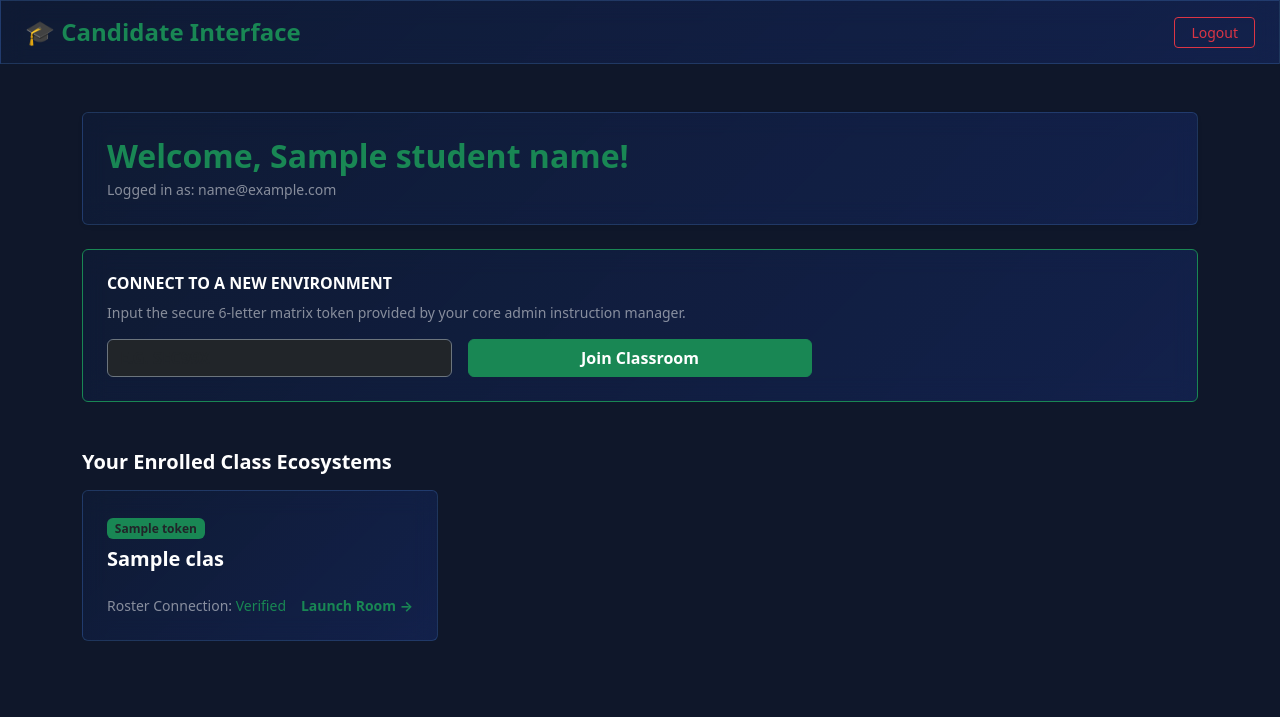
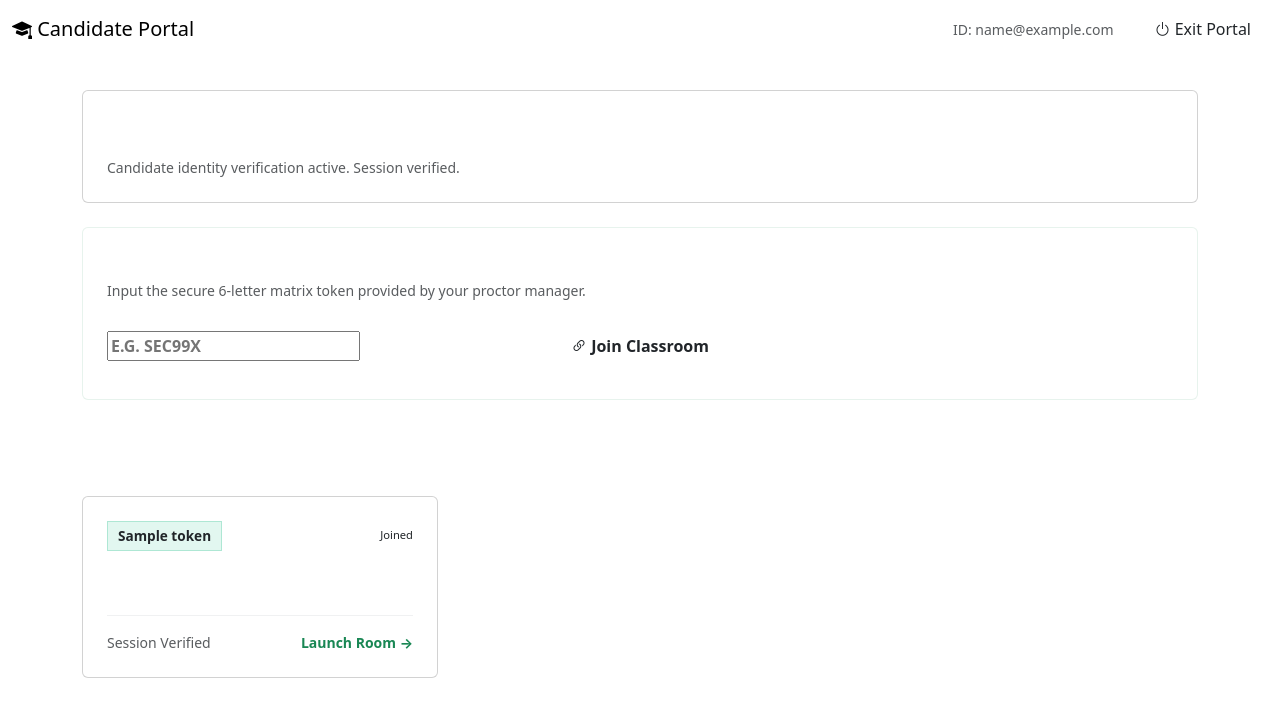
Before and after one commit to Jaskiratkaur912/ExamGuard-AI, a Flask app: template templates/student_gateway.html in a window 1280 px wide. Shown: the top 717 px of the page. Run offline with Flask 3, Linux system fonts and the light colour scheme; the template is opened without the code that fills it: most values are stand-ins (such as "Sample title", 1, 10 or a date in 2020).

Commit message:
Update student_gateway.html

```diff
--- a/templates/student_gateway.html
+++ b/templates/student_gateway.html
@@ -1,65 +1,94 @@
-<!doctype html>
-<html lang="en">
-<head>
-  <meta charset="utf-8">
-  <meta name="viewport" content="width=device-width, initial-scale=1">
-  <title>Student Candidate Gateway</title>
-  <link href="https://cdn.jsdelivr.net/npm/bootstrap@5.3.8/dist/css/bootstrap.min.css" rel="stylesheet">
+{% extends "base.html" %}
+
+{% block title %}Student Academic Portal | ExamGuard-AI{% endblock %}
+
+{% block head %}
 <style>
-    body { background-color: #0f172a; color: #fff; }
-    .glass-panel {
-      background: linear-gradient(135deg, rgba(15, 32, 67, 0.4), rgba(30, 64, 175, 0.25));
-      backdrop-filter: blur(12px); border: 1px solid rgba(96, 165, 250, 0.2);
-    }
   .class-card {
-      transition: transform 0.2s, box-shadow 0.2s;
+    transition: all 0.3s cubic-bezier(0.16, 1, 0.3, 1);
   }
   .class-card:hover {
     transform: translateY(-4px);
-      box-shadow: 0 8px 20px rgba(16, 185, 129, 0.25);
-      border-color: rgba(16, 185, 129, 0.5) !important;
+    border-color: var(--border-glowing-green) !important;
+    box-shadow: var(--shadow-glow-green);
+  }
+  .token-badge-gateway {
+    background: rgba(16, 185, 129, 0.12);
+    color: var(--accent-green);
+    border: 1px solid rgba(16, 185, 129, 0.25);
+    font-family: var(--font-mono);
+    font-weight: 700;
+    font-size: 0.85rem;
+    border-radius: var(--radius-sm);
+    padding: 4px 10px;
+  }
+  .modal-content-danger {
+    background: rgba(20, 8, 8, 0.95) !important;
+    backdrop-filter: blur(20px);
+    border: 1px solid rgba(239, 68, 68, 0.3) !important;
+    border-radius: var(--radius-lg) !important;
   }
 </style>
-</head>
-<body>
-  <nav class="navbar glass-panel sticky-top mb-4 px-4">
-    <span class="navbar-brand fw-bold text-success fs-4">🎓 Candidate Interface</span>
-    <a href="/logout" class="btn btn-outline-danger btn-sm px-3">Logout</a>
+{% endblock %}
+
+{% block content %}
+<!-- Navbar -->
+<nav class="navbar navbar-expand-lg navbar-custom sticky-top mb-4">
+  <div class="container-fluid d-flex align-items-center justify-content-between">
+    <a class="navbar-brand text-gradient-green" href="#">
+      <i class="bi bi-mortarboard-fill"></i> Candidate Portal
+    </a>
+    <div class="d-flex align-items-center gap-3">
+      <span class="me-2 text-muted small d-none d-sm-inline">ID: {{ student_email }}</span>
+      <a href="/logout" class="btn btn-danger-custom py-2 px-3">
+        <i class="bi bi-power"></i> Exit Portal
+      </a>
+    </div>
+  </div>
 </nav>
 
-  <div class="container py-4">
+<!-- Main Container -->
+<div class="container py-2 animate-fade-in">
 
-    <div class="card glass-panel text-white p-4 rounded shadow-sm mb-4">
-      <h2 class="fw-bold text-success mb-1">Welcome, {{ student_name }}!</h2>
-      <p class="text-white-50 m-0 small">Logged in as: {{ student_email }}</p>
+  <!-- Welcome Banner -->
+  <div class="card glass-panel text-white p-4 mb-4">
+    <h2 class="fw-bold text-gradient-green mb-1">Welcome, {{ student_name }}!</h2>
+    <p class="text-muted m-0 small">Candidate identity verification active. Session verified.</p>
   </div>
 
   {% if request.args.get('error') %}
-    <div class="alert alert-danger bg-danger-subtle text-danger border-danger-subtle small py-2 mb-4" role="alert">
-      ⚠️ {{ request.args.get('error') }}
+  <div class="alert alert-danger bg-danger-subtle text-danger border-danger-subtle small py-2 mb-4 rounded-3" role="alert">
+    <i class="bi bi-exclamation-triangle-fill"></i> {{ request.args.get('error') }}
   </div>
   {% endif %}
 
-    <div class="card glass-panel p-4 mb-5 border-success border-opacity-20">
+  <!-- Join Classroom Panel -->
+  <div class="card glass-panel p-4 mb-5 border-success border-opacity-10">
     <h5 class="fw-bold text-white mb-2 fs-6 text-uppercase tracking-wider">Connect to a New Environment</h5>
-      <p class="text-white-50 small mb-3">Input the secure 6-letter matrix token provided by your core admin instruction manager.</p>
+    <p class="text-muted small mb-3">Input the secure 6-letter matrix token provided by your proctor manager.</p>
 
-      <form action="/join-classroom" method="POST" class="row g-3 max-width-md">
-
+    <form action="/join-classroom" method="POST" class="row g-3 align-items-center">
       <div class="col-sm-8 col-md-4">
-          <input type="text" name="class_code" class="form-control bg-dark text-success border-secondary fw-bold tracking-widest text-uppercase" placeholder="e.g. SEC99X" maxlength="6" required>
+        <input type="text" name="class_code" class="form-control-custom fw-bold tracking-widest text-uppercase text-success font-mono" placeholder="e.g. SEC99X" maxlength="6" required autocomplete="off">
       </div>
       <div class="col-sm-4">
-          <button type="submit" class="btn btn-success w-100 px-4 fw-bold">Join Classroom</button>
+        <button type="submit" class="btn btn-success-custom w-100 py-3 fw-bold">
+          <i class="bi bi-link-45deg"></i> Join Classroom
+        </button>
       </div>
     </form>
   </div>
 
-    <h4 class="fw-bold text-white mb-3 fs-5">Your Enrolled Class Ecosystems</h4>
+  <!-- Enrolled Classrooms Grid -->
+  <h4 class="fw-bold text-white mb-4 fs-5">Your Enrolled Class Ecosystems</h4>
   <div class="row g-4">
     {% if not my_classes %}
     <div class="col-12">
-        <p class="text-white-50 small bg-dark bg-opacity-20 p-4 rounded border border-secondary text-center">No active class nodes found. Input a token sequence above to route connection access links.</p>
+      <div class="text-center py-5 glass-panel bg-opacity-10 border border-secondary border-opacity-10">
+        <div class="fs-1 text-muted mb-3"><i class="bi bi-folder-symlink"></i></div>
+        <h5 class="text-white-50">No active class connections found</h5>
+        <p class="text-muted small mb-0">Input a classroom token sequence above to route connection access links.</p>
+      </div>
     </div>
     {% endif %}
 
@@ -67,11 +96,14 @@
     <div class="col-md-4">
       <div class="card glass-panel p-4 h-100 d-flex flex-column justify-content-between class-card" style="cursor: pointer;" onclick="window.location.href='/student/classroom/{{ class.token }}'">
         <div>
-            <span class="badge bg-success text-dark mb-2 small fw-bold">{{ class.token }}</span>
+          <div class="d-flex justify-content-between align-items-center mb-3">
+            <span class="token-badge-gateway">{{ class.token }}</span>
+            <span class="badge-custom badge-green font-mono py-1 px-2.5" style="font-size: 0.7rem;"><span class="pulse-dot"></span> Joined</span>
+          </div>
           <h5 class="fw-bold text-white mb-2 text-truncate">{{ class.name }}</h5>
         </div>
-          <div class="d-flex justify-content-between align-items-center mt-3">
-            <span class="text-white-50 small">Roster Connection: <span class="text-success">Verified</span></span>
+        <div class="d-flex justify-content-between align-items-center mt-3 pt-3 border-top border-secondary border-opacity-10">
+          <span class="text-muted small">Session Verified</span>
           <span class="text-success small fw-bold">Launch Room &rarr;</span>
         </div>
       </div>
@@ -80,48 +112,23 @@
   </div>
 
 </div>
-  <script>
-  // --- 15-MINUTE INACTIVITY LOCKOUT MONITOR ---
-(function() {
-  // 15 Minutes calculated to milliseconds: 15 * 60 * 1000
-  const INACTIVITY_TIMEOUT = 15 * 60 * 1000;
-  let idleTimer;
-
-  function terminateSessionRedirect() {
-    alert("Session expired due to 15 minutes of inactivity. Please re-authenticate.");
-    // Force direct client redirection to clear session hooks via backend logout route
-    window.location.href = '/logout';
-  }
-
-  function resetIdleCountdown() {
-    clearTimeout(idleTimer);
-    idleTimer = setTimeout(terminateSessionRedirect, INACTIVITY_TIMEOUT);
-  }
-
-  // Monitor basic physical UI input parameters
-  window.addEventListener('load', resetIdleCountdown);
-  window.addEventListener('mousemove', resetIdleCountdown);
-  window.addEventListener('mousedown', resetIdleCountdown);
-  window.addEventListener('keypress', resetIdleCountdown);
-  window.addEventListener('scroll', resetIdleCountdown);
-  window.addEventListener('touchstart', resetIdleCountdown);
-})();
-</script>
 
 <!-- Device Warning Modal -->
 {% if device_warning %}
-<div class="modal fade show d-block" id="deviceModal" tabindex="-1" style="background:rgba(0,0,0,.7);">
+<div class="modal fade show d-block" id="deviceModal" tabindex="-1" style="background: rgba(3, 5, 11, 0.85); backdrop-filter: blur(8px);">
   <div class="modal-dialog modal-dialog-centered">
-    <div class="modal-content" style="background:linear-gradient(135deg,#1e0a0a,#7f1d1d);border:1px solid rgba(239,68,68,.5);">
-      <div class="modal-header border-0">
-        <h5 class="modal-title fw-bold text-danger">📱 Mobile Device Detected</h5>
+    <div class="modal-content modal-content-danger p-2">
+      <div class="modal-header border-0 pb-1">
+        <h5 class="modal-title fw-bold text-danger fs-5">📱 Mobile Device Detected</h5>
       </div>
-      <div class="modal-body text-white">
-        <p>This examination platform is <strong>designed for desktop or laptop computers</strong>. Using a mobile or tablet device may affect camera proctoring, fullscreen enforcement, and exam stability.</p>
-        <p class="text-warning small mb-0">⚠️ Please switch to a desktop or laptop for the best and most secure experience before proceeding.</p>
+      <div class="modal-body text-white py-3">
+        <p class="mb-3">This examination platform is <strong>designed for desktop or laptop computers</strong>. Using a mobile or tablet device may affect camera proctoring, fullscreen enforcement, and exam stability.</p>
+        <div class="p-3 rounded-3" style="background: rgba(239, 68, 68, 0.08); border: 1px solid rgba(239, 68, 68, 0.2);">
+          <p class="text-warning small mb-0 fw-bold">⚠️ Please switch to a desktop or laptop for the best and most secure experience before proceeding.</p>
         </div>
-      <div class="modal-footer border-0">
-        <button class="btn btn-danger px-4 fw-bold" onclick="ackDevice()">I Understand — Continue Anyway</button>
+      </div>
+      <div class="modal-footer border-0 pt-1">
+        <button class="btn btn-danger-custom w-100 fw-bold py-2" onclick="ackDevice()">I Understand — Continue Anyway</button>
       </div>
     </div>
   </div>
@@ -133,6 +140,4 @@ function ackDevice(){
 }
 </script>
 {% endif %}
-
-</body>
-</html>
+{% endblock %}
```
Lines whose indentation alone changed are shown as unchanged.
